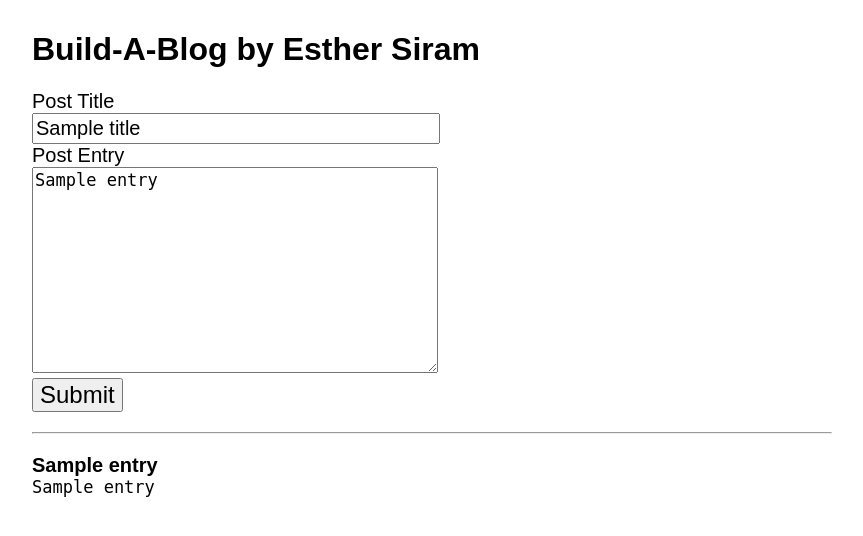
After one commit to esiram/build-a-blog, a Python web app: template templates/CopyFront.html in a window 1280 px wide. The commit adds this page. Shown: the top 536 px of the page, without its empty margins (208-1071 px from the left). Run offline with Jinja, Linux system fonts and the light colour scheme; the template is opened without the code that fills it: most values are stand-ins (such as "Sample title", 1, 10 or a date in 2020).

Commit message:
adding base template and copy of front

```diff
--- /dev/null
+++ b/templates/CopyFront.html
@@ -0,0 +1,90 @@
+<!DOCTYPE html>
+<html>
+    <head>
+        <title>Esther Siram's Build-A-Blog</title>
+    </head>
+
+<style type="text/css">
+  body {
+    font-family: sans-serif;
+    width: 800px;
+    margin: 0 auto;
+    padding: 10px;
+  }
+
+  .error {
+    color: red;
+  }
+
+  label {
+    display: block;
+    font-size: 20px;
+  }
+
+  input[type=text] {
+    width: 400px;
+    font-size: 20px;
+    padding: 2px;
+  }
+
+  textarea {
+    width: 400px;
+    height: 200px;
+    font-size: 17px;
+    font-family: monospace;
+  }
+
+  input[type=submit] {
+    font-size: 24px;
+  }
+
+  hr {
+    margin: 20px auto;
+  }
+
+  .entry + .entry {
+    margin-top: 20px;
+  }
+
+  .entry-title {
+    font-weight: bold;
+    font-size: 20px;
+  }
+
+  .entry-body {
+    margin:0;
+    font-size: 17px;
+  }
+</style>
+
+
+    <body>
+        <h1>Build-A-Blog by Esther Siram</h1>
+
+        <form method="post">
+            <label>
+                <div>Post Title</div>
+                <input type="text" name="title" value="{{title}}">
+            </label>
+
+            <label>
+                <div>Post Entry</div>
+                <textarea name="entry">{{entry}}</textarea>
+            </label>
+
+            <div class="error">{{error}}</div>
+
+            <input type="submit">
+
+        </form>
+
+        <hr>
+        {% for entry in entries %}
+        <div class="Blogposts">
+          <div class="entry-title">{{entry.title}}  </div>
+          <pre class="entry-body">{{entry.entry}}</pre>
+        </div>
+        {% endfor %}
+
+    </body>
+</html>
```
Also changed, not shown: main.py (+2 -6 lines), templates/base.html (added, +65 -0 lines), templates/front.html (+3 -61 lines), 1 other file.
